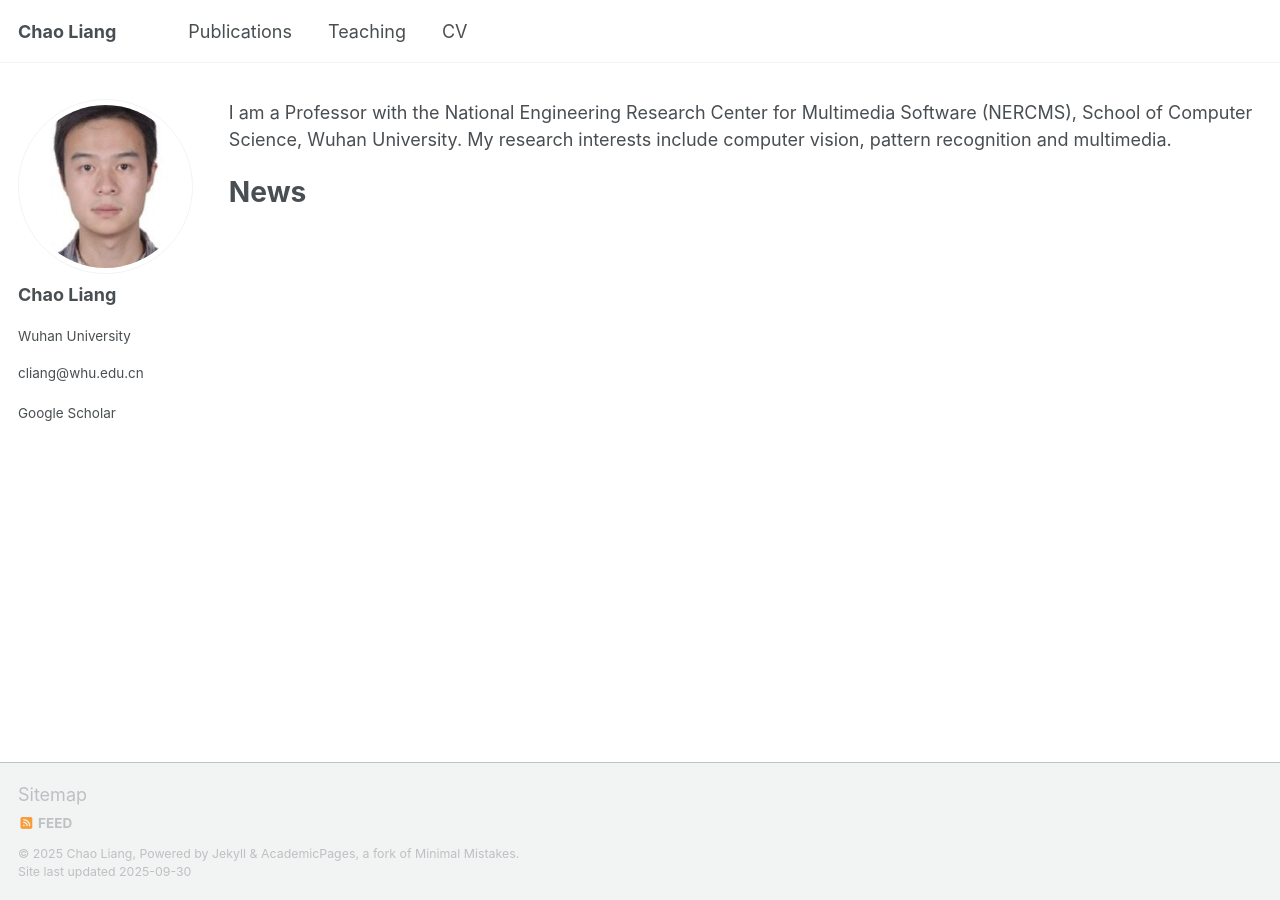
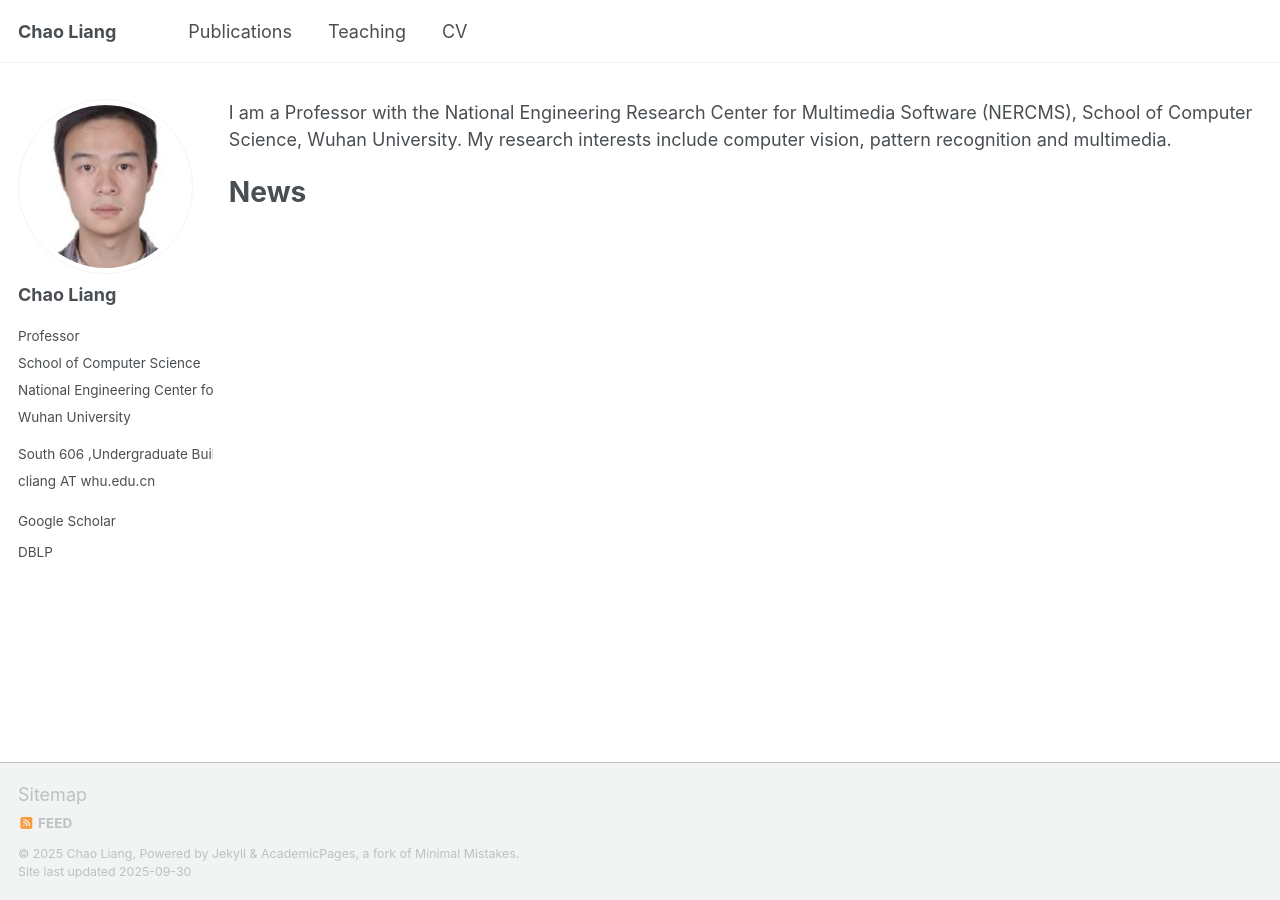
Before and after one commit to zhangsipng/page.github.io, a Jekyll site: the page built from _pages/about.md, in a window 1280 px wide. Built offline with Jekyll 4.4.1, drawn with Linux system fonts in a browser that asks for light colours; a script that is not in the unit is left out.

Commit message:
Update _config.yml

```diff
--- a/_config.yml
+++ b/_config.yml
@@ -28,13 +28,18 @@ author:
   bio              : "梁超"
   pronouns         : # example: "she/her"
   #location         : "Wuhan,China"
-  employer         : "Wuhan University"
-  email            : "cliang@whu.edu.cn"
+  employer         : "Professor"
+  workplace1        : "School of Computer Science"
+  workplace2        : "National Engineering Center for Multimedia Software(NERCMS)"
+  school            : "Wuhan University"
+  office            : "South 606 ,Undergraduate Building"
+  email            : "cliang AT whu.edu.cn"
 
   # Academic websites
   academia         : # URL
   arxiv            : # URL - Update with the correct link to your profile
   googlescholar    : "https://scholar.google.com/citations?user=JQpmKD0AAAAJ&hl=zh-CN"
+  DBLP              : "https://dblp.org/pid/10/3072.html"
   inspire-hep      : # URL
   impactstory      : # URL
 #  orcid            : "http://orcid.org/yourorcidurl"
```
